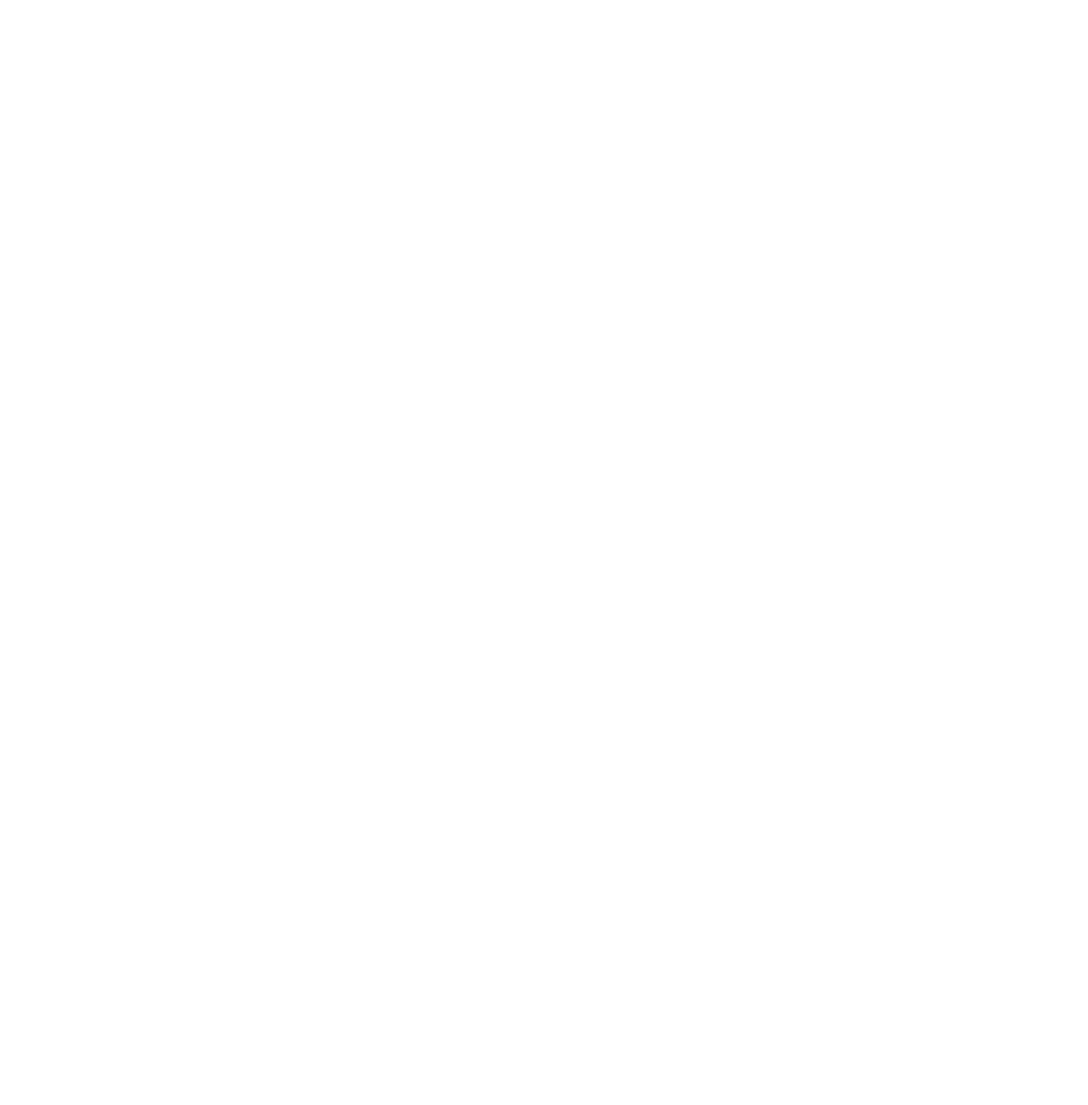
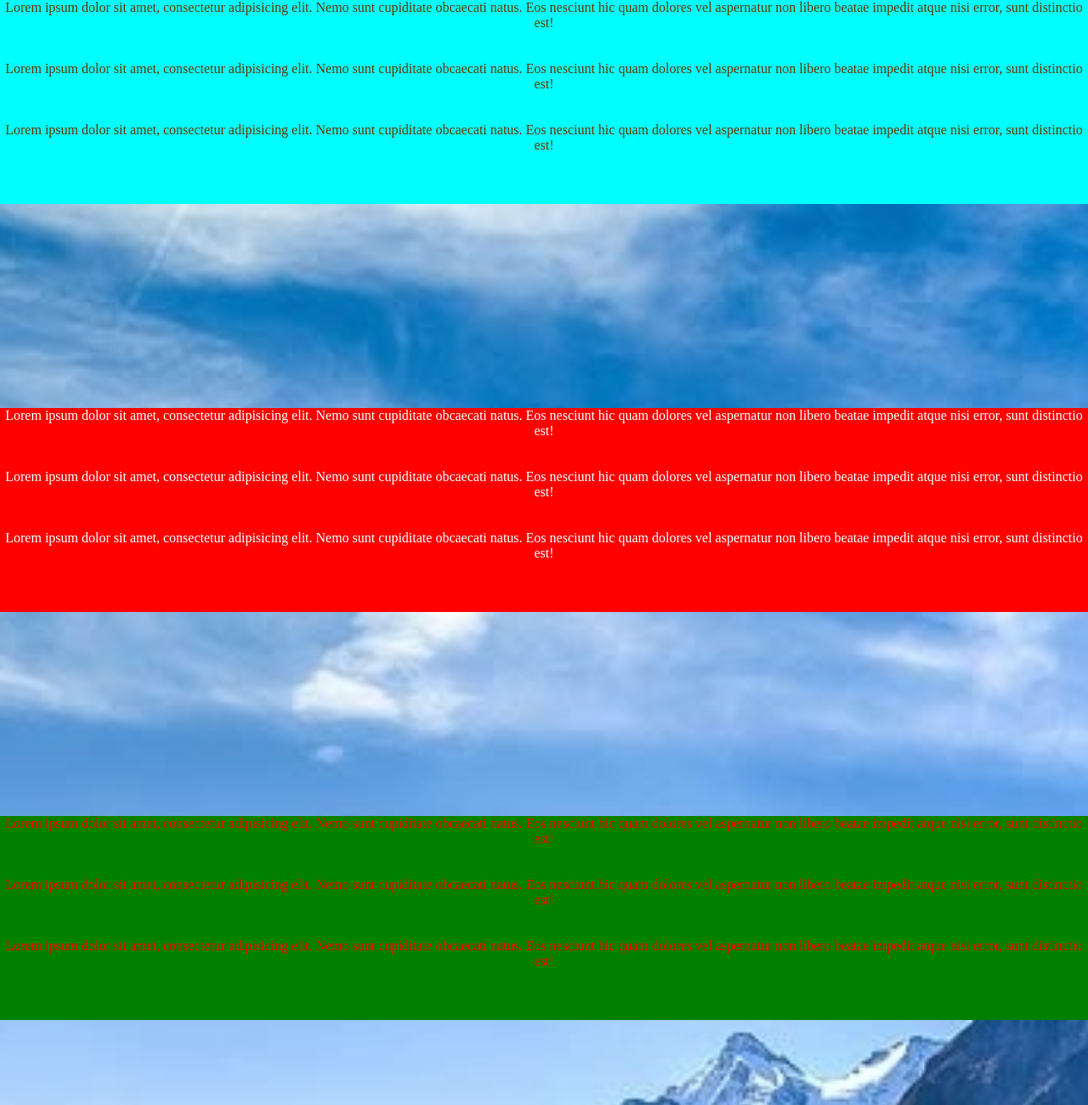
Before and after one commit to jarzo/Animacje-Warsztaty, a plain HTML site: page index3.html in a window 1280 px wide. Shown: the top 1300 px of the page at 85% size. Before the commit the page ends 800 px from the top, so only its background shows below. Drawn offline with Linux system fonts and the light colour scheme.

Commit message:
paralaxa

```diff
--- a/css/style3.css
+++ b/css/style3.css
@@ -0,0 +1,53 @@
+*
+{
+	margin: 0;
+	box-sizing: border-box;
+}
+
+body
+{
+	background-image: url(../obrazek1.jpg);
+	background-position: center;
+	background-size: cover;
+	background-repeat: no-repeat;
+	height: 500vh;
+
+}
+
+div.prostokat1
+{
+	width: 100%;
+	height: 30vh;
+	background-color:aqua;
+	text-align: center;
+	color:#683902;
+	position: fixed;
+	z-index: 10;
+
+}
+
+div.prostokat2
+{
+	width: 100%;
+	height: 30vh;
+	background-color:red;
+	text-align: center;
+	color:#fff;
+	position: fixed;
+	top:60vh;
+	z-index: 10;
+
+}
+
+div.prostokat3
+{
+	width: 100%;
+	height: 30vh;
+	background-color:green;
+	text-align: center;
+	color:red;
+	position: fixed;
+	top:120vh;
+	z-index: 10;
+
+}
--- a/index3.html
+++ b/index3.html
@@ -6,6 +6,22 @@
 	<title>Document</title>
 </head>
 <body>
+	<div class="prostokat1">
+		<p>Lorem ipsum dolor sit amet, consectetur adipisicing elit. Nemo sunt cupiditate obcaecati natus. Eos nesciunt hic quam dolores vel aspernatur non libero beatae impedit atque nisi error, sunt distinctio est!</p><br/><br/>
+		<p>Lorem ipsum dolor sit amet, consectetur adipisicing elit. Nemo sunt cupiditate obcaecati natus. Eos nesciunt hic quam dolores vel aspernatur non libero beatae impedit atque nisi error, sunt distinctio est!</p><br/><br/>
+		<p>Lorem ipsum dolor sit amet, consectetur adipisicing elit. Nemo sunt cupiditate obcaecati natus. Eos nesciunt hic quam dolores vel aspernatur non libero beatae impedit atque nisi error, sunt distinctio est!</p><br/><br/>
+	</div>
 
+	<div class="prostokat2">
+		<p>Lorem ipsum dolor sit amet, consectetur adipisicing elit. Nemo sunt cupiditate obcaecati natus. Eos nesciunt hic quam dolores vel aspernatur non libero beatae impedit atque nisi error, sunt distinctio est!</p><br/><br/>
+		<p>Lorem ipsum dolor sit amet, consectetur adipisicing elit. Nemo sunt cupiditate obcaecati natus. Eos nesciunt hic quam dolores vel aspernatur non libero beatae impedit atque nisi error, sunt distinctio est!</p><br/><br/>
+		<p>Lorem ipsum dolor sit amet, consectetur adipisicing elit. Nemo sunt cupiditate obcaecati natus. Eos nesciunt hic quam dolores vel aspernatur non libero beatae impedit atque nisi error, sunt distinctio est!</p><br/><br/>
+	</div>
+
+	<div class="prostokat3">
+		<p>Lorem ipsum dolor sit amet, consectetur adipisicing elit. Nemo sunt cupiditate obcaecati natus. Eos nesciunt hic quam dolores vel aspernatur non libero beatae impedit atque nisi error, sunt distinctio est!</p><br/><br/>
+		<p>Lorem ipsum dolor sit amet, consectetur adipisicing elit. Nemo sunt cupiditate obcaecati natus. Eos nesciunt hic quam dolores vel aspernatur non libero beatae impedit atque nisi error, sunt distinctio est!</p><br/><br/>
+		<p>Lorem ipsum dolor sit amet, consectetur adipisicing elit. Nemo sunt cupiditate obcaecati natus. Eos nesciunt hic quam dolores vel aspernatur non libero beatae impedit atque nisi error, sunt distinctio est!</p><br/><br/>
+	</div>
 </body>
 </html>
```
Also changed, not shown: index.html (+2 -0 lines), css/index4.html (added).
